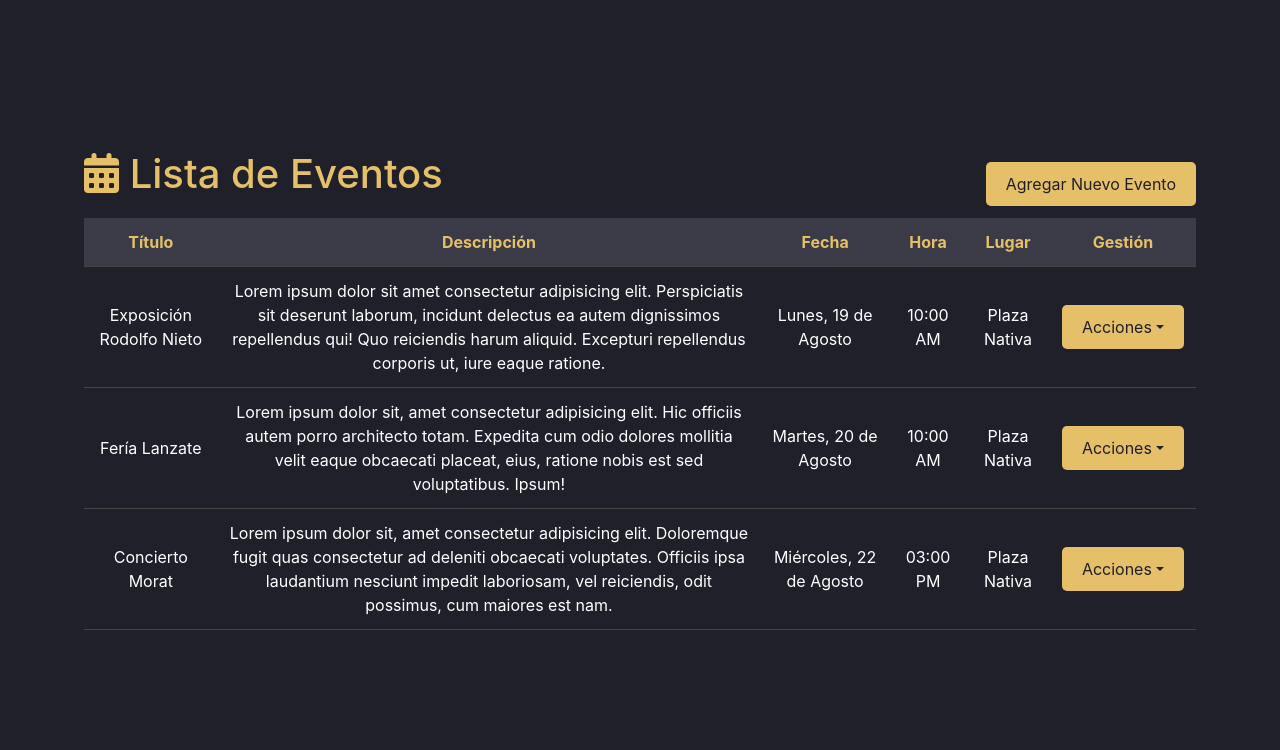
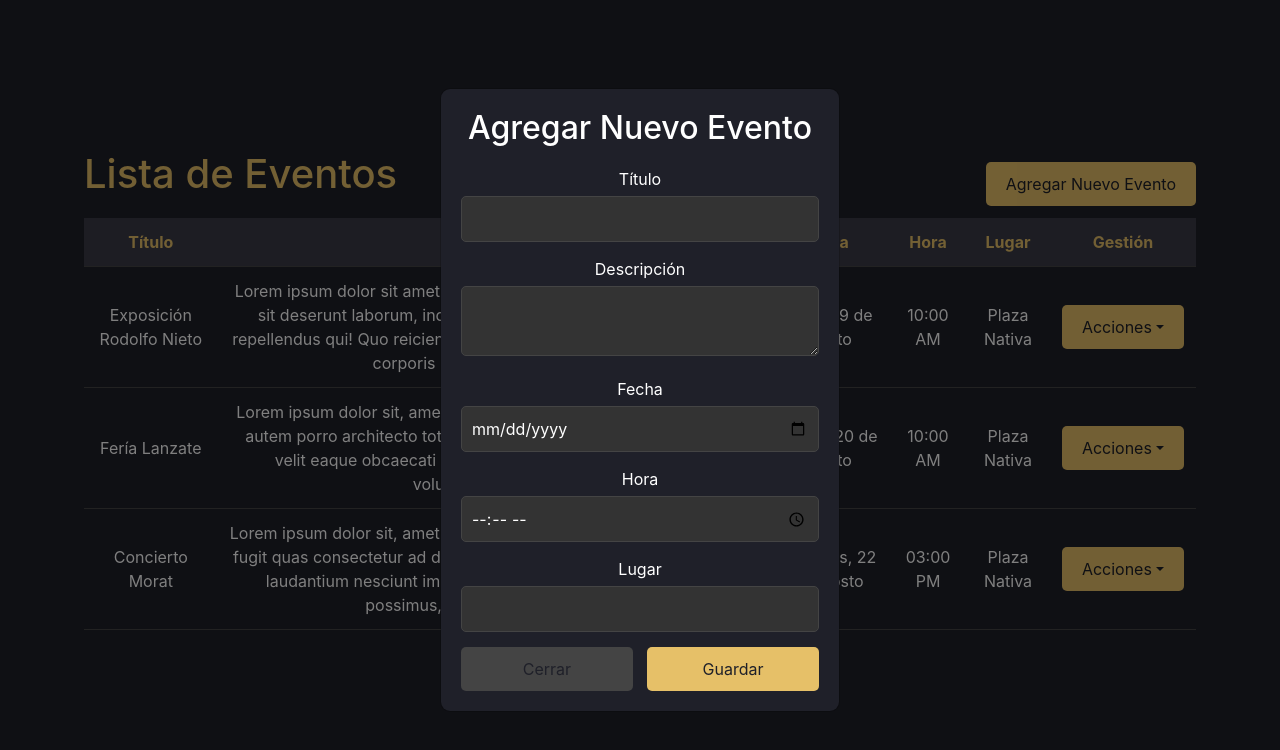
Before and after one commit to Jsrodriguez03/Challenge_GdE, a React (Vite) app: page / in a window 1280 px wide. Both pictures are taken after a click on the button "Agregar Nuevo Evento". Shown: the top 750 px of the page. Built offline with nearby package versions, Linux system fonts and the light colour scheme.

Commit message:
Agregando Funcionalidad Al Botón de Registrar con su respectivo formulario

```diff
--- a/src/components/EventList/EventList.css
+++ b/src/components/EventList/EventList.css
@@ -85,3 +85,60 @@
   background-color: #444;
   color: #fff;
 }
+
+.modal {
+  position: fixed;
+  top: 0;
+  left: 0;
+  width: 100%;
+  height: 100%;
+  background-color: rgba(0, 0, 0, 0.5);
+  display: flex;
+  align-items: center;
+  justify-content: center;
+}
+
+.modal-content {
+  background-color: #1f2029;
+  padding: 20px;
+  border-radius: 10px;
+  width: 400px;
+  color: #fff;
+}
+
+.modal-content h2 {
+  margin-bottom: 20px;
+}
+
+.modal-content label {
+  display: block;
+  margin-bottom: 5px;
+}
+
+.modal-content input,
+.modal-content textarea {
+  width: 100%;
+  padding: 10px;
+  margin-bottom: 15px;
+  border: 1px solid #444;
+  border-radius: 5px;
+  background-color: #333;
+  color: #fff;
+}
+
+.modal-buttons {
+  display: flex;
+  justify-content: space-between;
+}
+
+.modal-buttons .btn {
+  width: 48%;
+}
+
+.modal-buttons .btn-secondary {
+  background-color: #444;
+}
+
+.modal-buttons .btn-secondary:hover {
+  background-color: #666;
+}
--- a/src/components/EventList/EventList.jsx
+++ b/src/components/EventList/EventList.jsx
@@ -4,6 +4,14 @@ import eventsData from "../../data/events.json";
 
 export default function EventList() {
   const [events, setEvents] = useState([]);
+  const [showForm, setShowForm] = useState(false);
+  const [newEvent, setNewEvent] = useState({
+    title: "",
+    description: "",
+    date: "",
+    time: "",
+    location: "",
+  });
 
   useEffect(() => {
     // Establecer los eventos desde el JSON importado
@@ -22,18 +30,46 @@ export default function EventList() {
     alert(`Eliminar evento con ID: ${id}`);
   };
 
+  const handleInputChange = (e) => {
+    const { name, value } = e.target;
+    setNewEvent({ ...newEvent, [name]: value });
+  };
+
+  const handleSave = () => {
+    // Crear un nuevo ID para el evento
+    const newId = events.length ? events[events.length - 1].id + 1 : 1;
+    const eventToAdd = { id: newId, ...newEvent };
+
+    // Guardar el nuevo evento en el archivo JSON
+    const updatedEvents = [...events, eventToAdd];
+    setEvents(updatedEvents);
+
+    // Aquí puedes agregar la lógica para guardar el archivo JSON (por ejemplo, usando una API o algún método para escribir en el sistema de archivos)
+
+    // Cerrar el formulario y reiniciar el estado del nuevo evento
+    setShowForm(false);
+    setNewEvent({
+      title: "",
+      description: "",
+      date: "",
+      time: "",
+      location: "",
+    });
+  };
+
   return (
     <div className="container-event-list">
       <div className="header-ManagementEvent">
-        <h1 className="title">
-          {" "}
-          <i className="fa-solid fa-calendar-days"></i> <span></span> Lista de
-          Eventos{" "}
-        </h1>
-        <button type="button" className="btn btn-primary" onClick={() => {}}>
+        <h1 className="title"> Lista de Eventos </h1>
+        <button
+          type="button"
+          className="btn btn-primary"
+          onClick={() => setShowForm(true)}
+        >
           Agregar Nuevo Evento
         </button>
       </div>
+
       <table className="table">
         <thead>
           <tr>
@@ -87,6 +123,72 @@ export default function EventList() {
           ))}
         </tbody>
       </table>
+
+      {/* Formulario Modal */}
+      {showForm && (
+        <div className="modal">
+          <div className="modal-content">
+            <h2>Agregar Nuevo Evento</h2>
+            <form>
+              <label>Título</label>
+              <input
+                type="text"
+                name="title"
+                value={newEvent.title}
+                onChange={handleInputChange}
+              />
+
+              <label>Descripción</label>
+              <textarea
+                name="description"
+                value={newEvent.description}
+                onChange={handleInputChange}
+              />
+
+              <label>Fecha</label>
+              <input
+                type="date"
+                name="date"
+                value={newEvent.date}
+                onChange={handleInputChange}
+              />
+
+              <label>Hora</label>
+              <input
+                type="time"
+                name="time"
+                value={newEvent.time}
+                onChange={handleInputChange}
+              />
+
+              <label>Lugar</label>
+              <input
+                type="text"
+                name="location"
+                value={newEvent.location}
+                onChange={handleInputChange}
+              />
+
+              <div className="modal-buttons">
+                <button
+                  type="button"
+                  className="btn btn-secondary"
+                  onClick={() => setShowForm(false)}
+                >
+                  Cerrar
+                </button>
+                <button
+                  type="button"
+                  className="btn btn-primary"
+                  onClick={handleSave}
+                >
+                  Guardar
+                </button>
+              </div>
+            </form>
+          </div>
+        </div>
+      )}
     </div>
   );
 }
```
